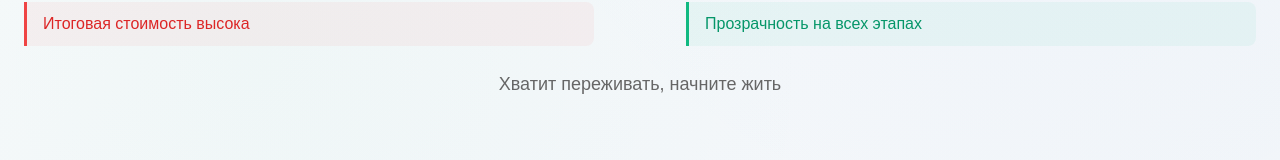
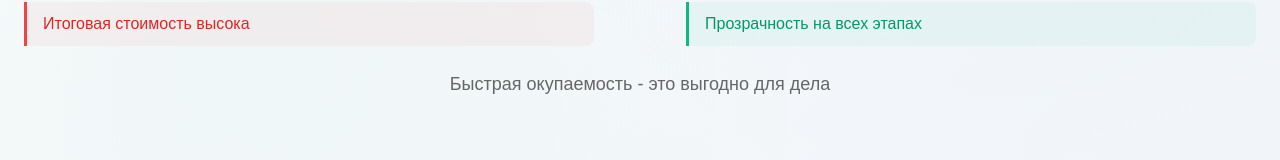
Before and after one commit to litvinenko88/Easy-House, a Next.js app: page /dlya-biznesa in a window 1280 px wide. Shown: the part 1287-1447 px from the top of the page. Built offline with nearby package versions, Linux system fonts and the light colour scheme.

Commit message:
2 блок готов

```diff
--- a/src/components/ProblemSolution/ProblemSolution.js
+++ b/src/components/ProblemSolution/ProblemSolution.js
@@ -1,7 +1,7 @@
 import { useState, useEffect } from "react";
 import styles from "./ProblemSolution.module.css";
 
-export default function ProblemSolution({ title, problems, solutions }) {
+export default function ProblemSolution({ title, subtitle, problems, solutions }) {
   const [isVisible, setIsVisible] = useState(false);
 
   useEffect(() => {
@@ -88,7 +88,7 @@ export default function ProblemSolution({ title, problems, solutions }) {
         </div>
 
         <div className={styles.cta}>
-          <p className={styles.subtitle}>Хватит переживать, начните жить</p>
+          <p className={styles.subtitle}>{subtitle || "Хватит переживать, начните жить"}</p>
         </div>
       </div>
     </section>
--- a/src/pages/dlya-biznesa.js
+++ b/src/pages/dlya-biznesa.js
@@ -29,9 +29,7 @@ export default function DlyaBiznesa() {
             <span style={{ color: "#ff6b35" }}>Мы сделали это выгодно</span>
           </>
         }
-        subtitle="Быстрая окупаемость — это выгодно для дела"
-        problemTitle="Традиционная стройка"
-        solutionTitle="Быстровозводимый модульный дом"
+        subtitle="Быстрая окупаемость - это выгодно для дела"
         problems={[
           "Работы обычного дома идут месяцами",
           "Бюджет растет из-за непредвиденных расходов",
```
